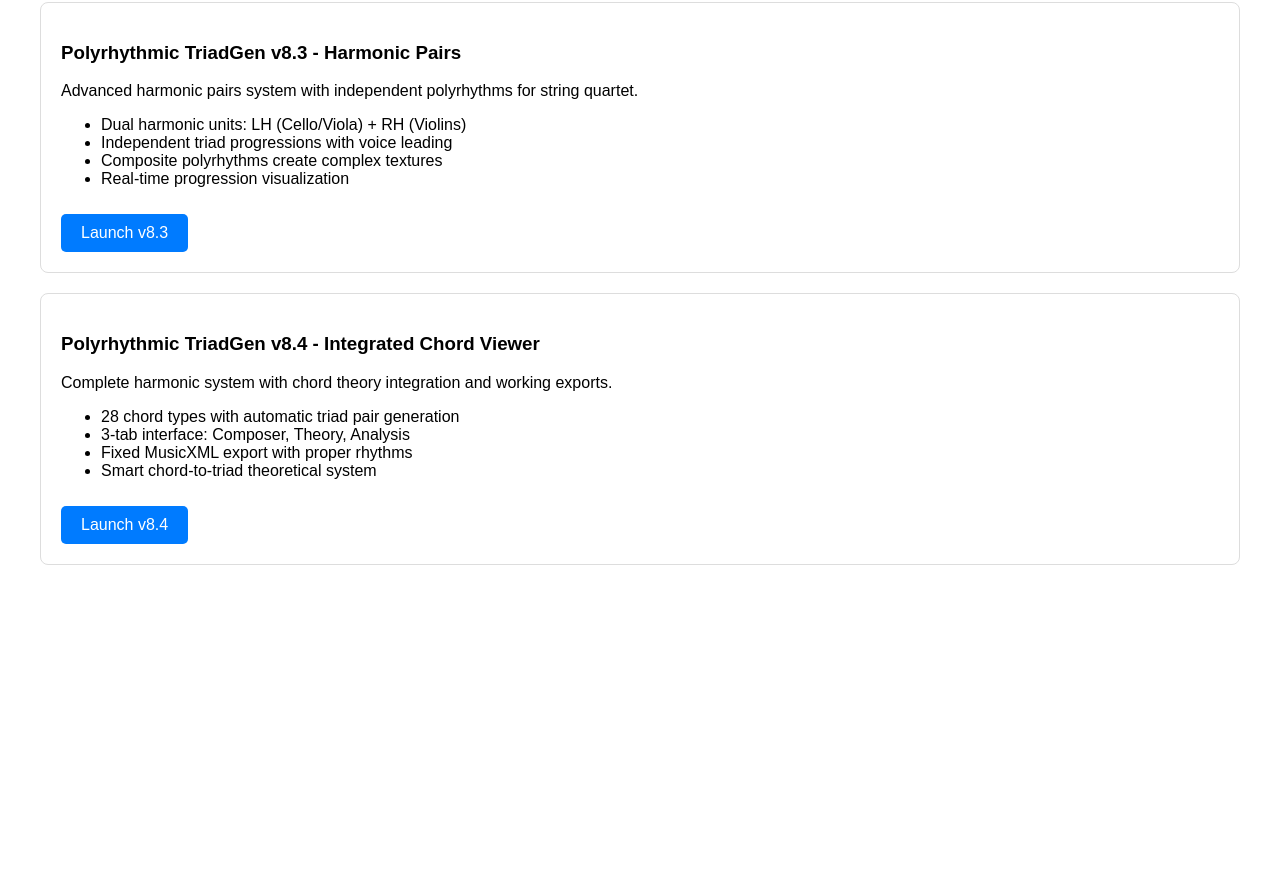
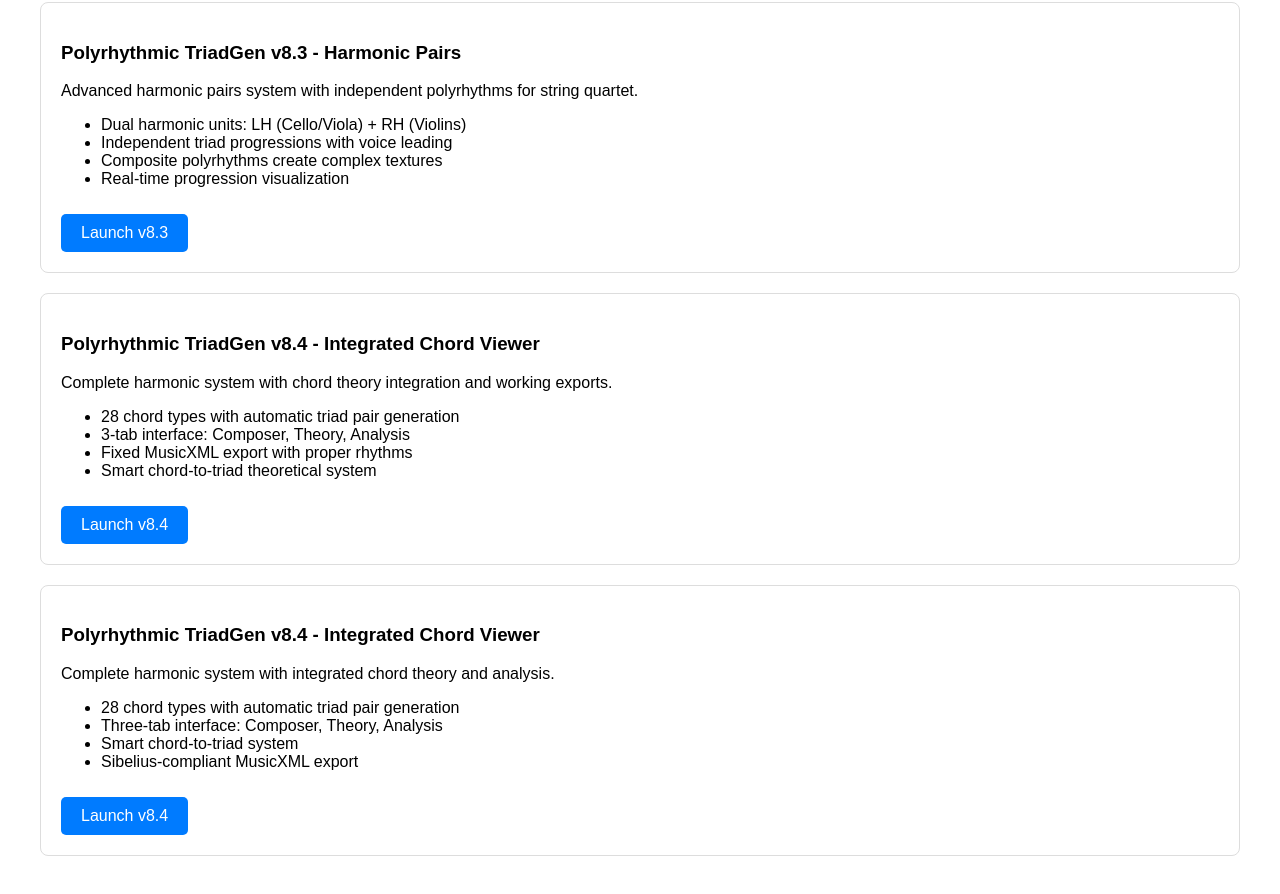
Before and after one commit to mikeb55/gml-workspace, a website: page index.html in a window 1280 px wide. Shown: the part 98-992 px from the top of the page. Before the commit the page ends 800 px from the top, so only its background shows below. Drawn offline with Linux system fonts and the light colour scheme.

Commit message:
Add TriadGen v8.4 to hub

```diff
--- a/index.html
+++ b/index.html
@@ -35,3 +35,14 @@
     </ul>
     <a href="triadgen/polyrhythmic_triadgen_v8.4_integrated.html" class="tool-link">Launch v8.4</a>
 </div>
+<div class="tool-card">
+    <h3>Polyrhythmic TriadGen v8.4 - Integrated Chord Viewer</h3>
+    <p>Complete harmonic system with integrated chord theory and analysis.</p>
+    <ul>
+        <li>28 chord types with automatic triad pair generation</li>
+        <li>Three-tab interface: Composer, Theory, Analysis</li>
+        <li>Smart chord-to-triad system</li>
+        <li>Sibelius-compliant MusicXML export</li>
+    </ul>
+    <a href="triadgen/polyrhythmic_triadgen_v8.4_integrated.html" class="tool-link">Launch v8.4</a>
+</div>
```
